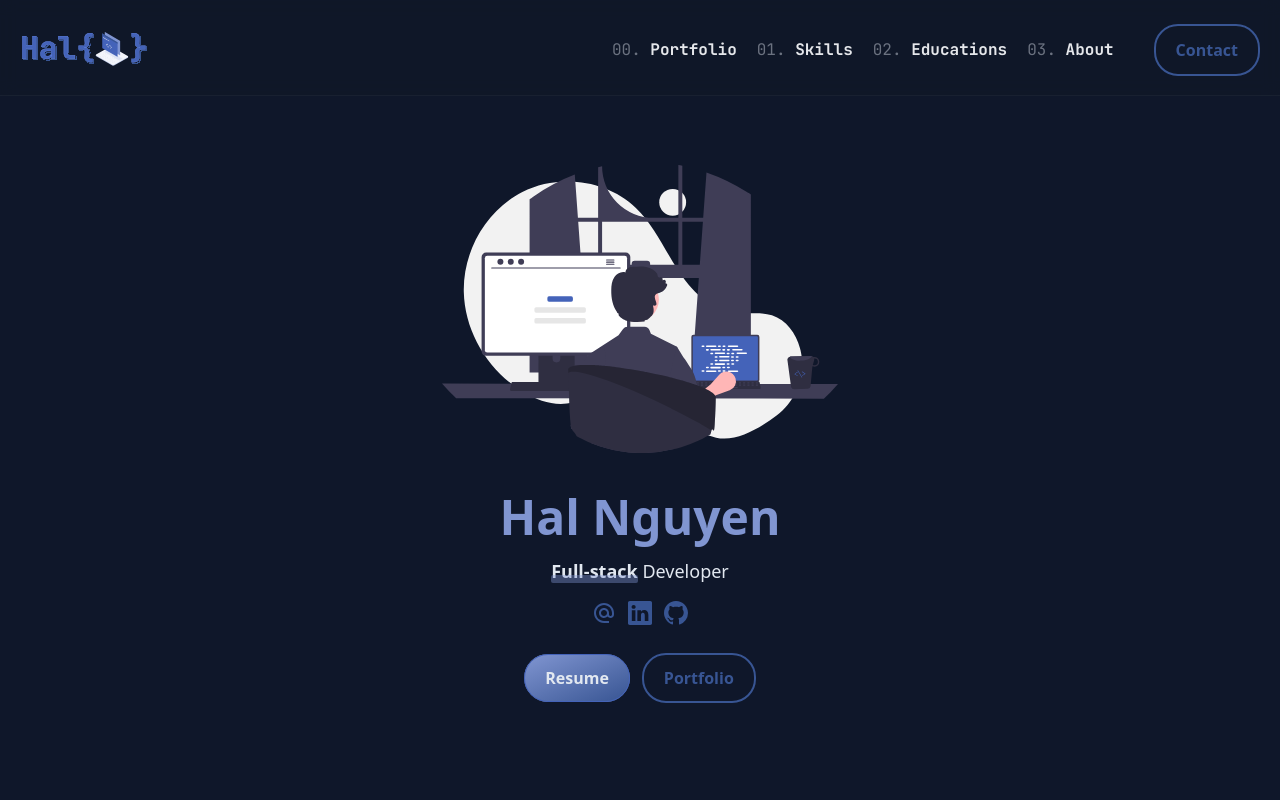
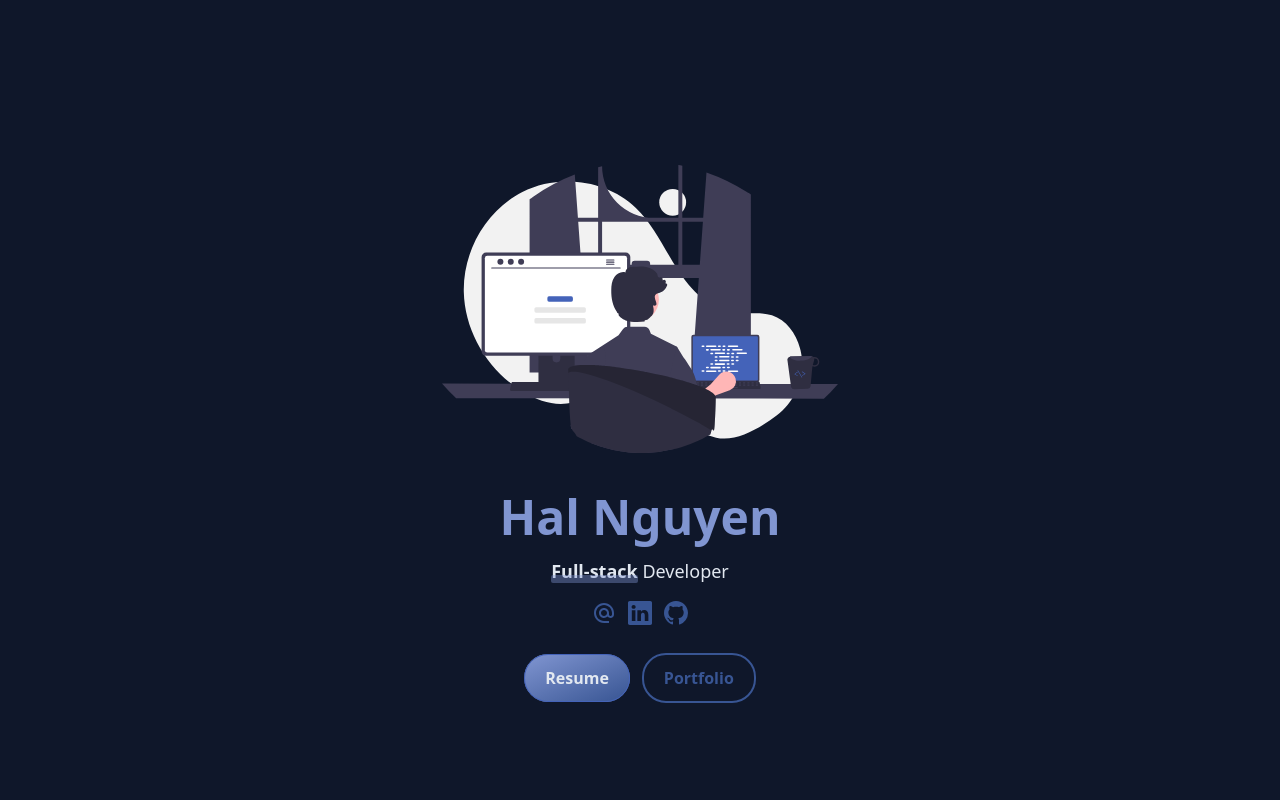
Before and after one commit to hn275/portfolio, a React (Vite) app: page / in a window 1280 px wide. Shown: the top 800 px of the page. Built offline with nearby package versions, Linux system fonts and the light colour scheme.

Commit message:
feat: auto hide nav bar

```diff
--- a/src/features/Nav/Nav.tsx
+++ b/src/features/Nav/Nav.tsx
@@ -6,24 +6,29 @@ import { useToggle } from "hooks";
 import { AnimatePresence, motion } from "framer-motion";
 import shortid from "shortid";
 import { HTMLAttributes } from "react";
+import { useAutoHide } from "./useAutoHide";
 
 export function Nav(props: HTMLAttributes<HTMLElement>) {
   const { open, onOpen, onClose } = useToggle();
 
+  const ref = useAutoHide(350);
+
   const links = [
-    { key: shortid.generate(), text: "Portfolio", href: "#portfolio" },
-    {
-      key: shortid.generate(),
-      text: "Skills",
-      href: "#skills",
-    },
-    { key: shortid.generate(), text: "Educations", href: "#educations" },
     { key: shortid.generate(), text: "About", href: "#about" },
+    { key: shortid.generate(), text: "Project", href: "#project" },
+    { key: shortid.generate(), text: "Contact", href: "#contact" },
   ];
 
   return (
     <>
-      <nav {...props}>
+      <nav
+        {...props}
+        ref={ref}
+        className={cx([
+          props.className,
+          "transition-smooth -translate-y-[100%]",
+        ])}
+      >
         <div
           className={cx([
             "max-w-[1280px] mx-auto relative",
--- /dev/null
+++ b/src/features/Nav/useAutoHide.ts
@@ -0,0 +1,20 @@
+import { useEffect, useRef } from "react";
+
+export function useAutoHide(value: number) {
+  const ref = useRef<HTMLElement>(null);
+
+  useEffect(() => {
+    const listener = () => {
+      const className = "-translate-y-[100%]";
+      window.scrollY < value
+        ? ref.current?.classList.add(className)
+        : ref.current?.classList.remove(className);
+    };
+
+    window.addEventListener("scroll", listener);
+
+    return () => window.removeEventListener("scroll", listener);
+  }, [window.scrollY, value]);
+
+  return ref;
+}
```
